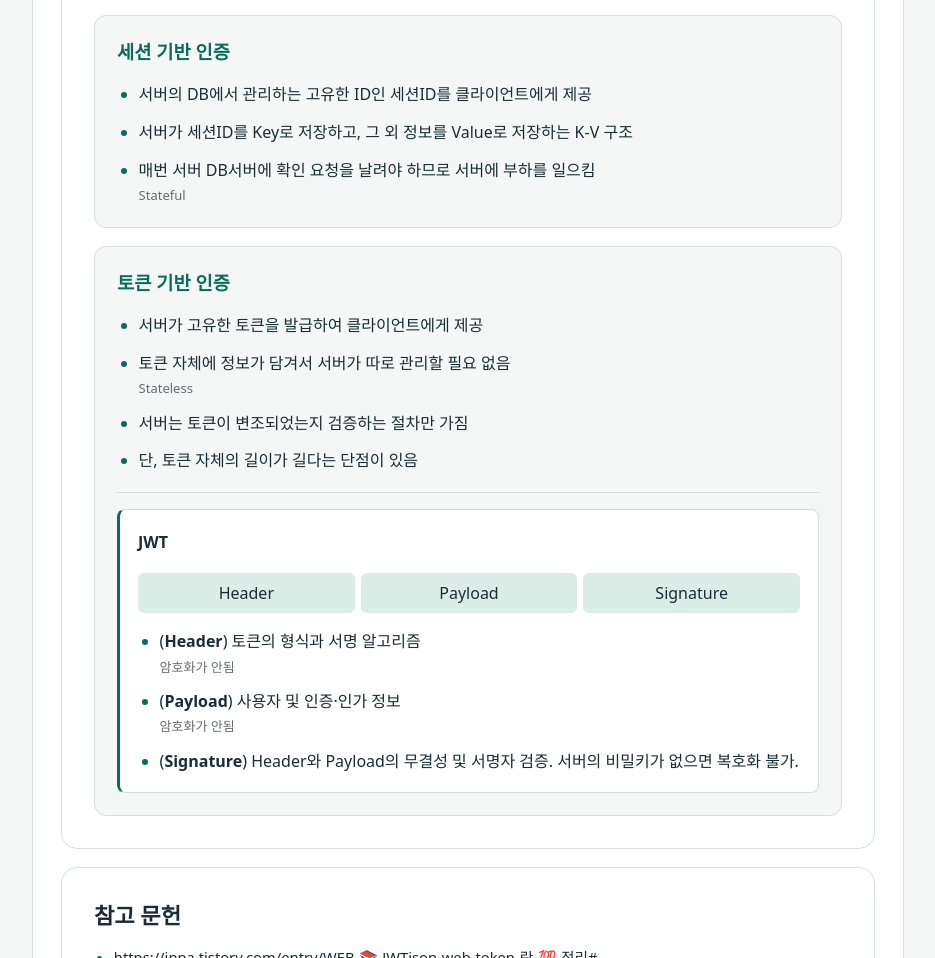
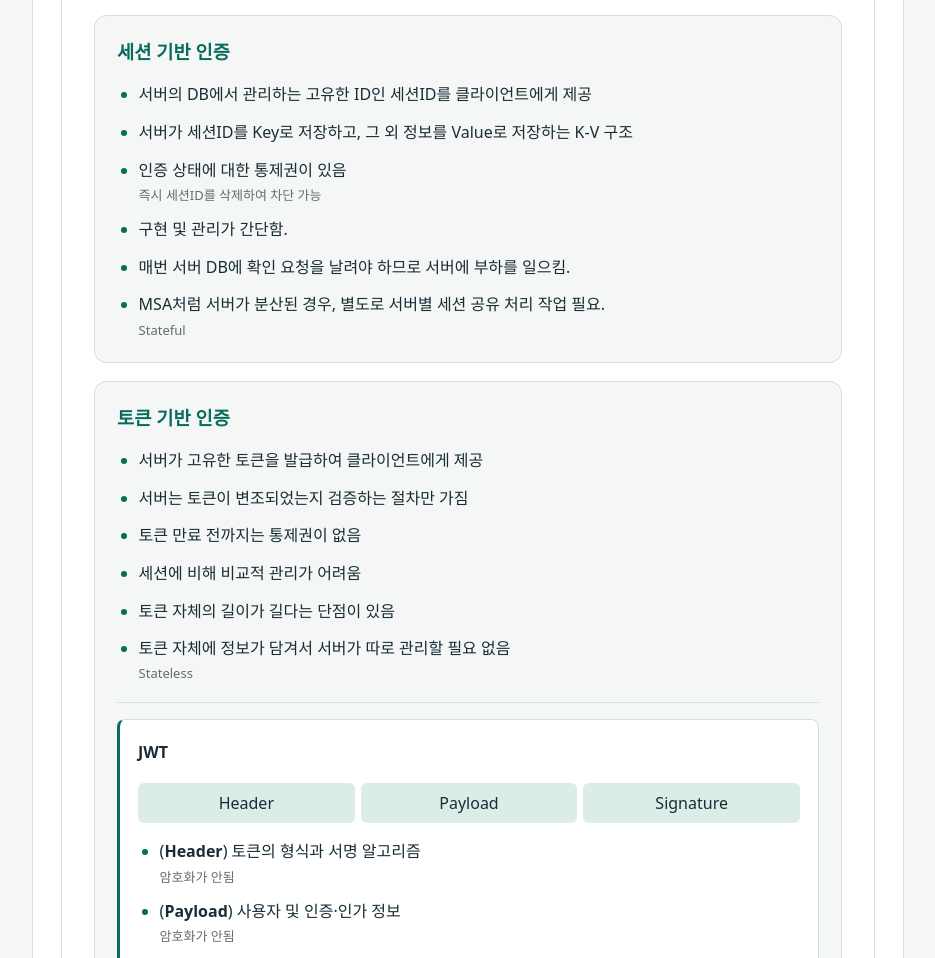
Before and after one commit to kangwlgns/study-note, a plain HTML site: page topics/security/authentication-authorization.html in a window 1280 px wide. Shown: the part 3060-4018 px from the top of the page, without its empty margins (172-1107 px from the left). Drawn offline with Linux system fonts and the light colour scheme.

Commit message:
인증과 인가 학습 문서 및 작성 가이드 수정(토큰과 세션)

```diff
--- a/topics/security/authentication-authorization.html
+++ b/topics/security/authentication-authorization.html
@@ -122,9 +122,9 @@
         <h2>인증 방식별 특징</h2>
         <ul class="context"><li>최초 로그인은 ID/PW를 통해 진행하지만, 민감한 정보(ID/PW)의 보호를 위해 이후 단계에서는 민감 정보 대신 세션ID 혹은 토큰을 사용한다.</li><li>세션 ID나 토큰에 유효기간을 부여하여 탈취가 되더라도 공격할 수 있는 시간을 제한시킨다.</li></ul>
         <div class="pair">
-          <div class="note"><h3>세션 기반 인증</h3><ul><li>서버의 DB에서 관리하는 고유한 ID인 세션ID를 클라이언트에게 제공</li><li>서버가 세션ID를 Key로 저장하고, 그 외 정보를 Value로 저장하는 K-V 구조</li><li>매번 서버 DB서버에 확인 요청을 날려야 하므로 서버에 부하를 일으킴<span class="inline-note">Stateful</span></li></ul></div>
+          <div class="note"><h3>세션 기반 인증</h3><ul><li>서버의 DB에서 관리하는 고유한 ID인 세션ID를 클라이언트에게 제공</li><li>서버가 세션ID를 Key로 저장하고, 그 외 정보를 Value로 저장하는 K-V 구조</li><li>인증 상태에 대한 통제권이 있음<span class="inline-note">즉시 세션ID를 삭제하여 차단 가능</span></li><li>구현 및 관리가 간단함.</li><li>매번 서버 DB에 확인 요청을 날려야 하므로 서버에 부하를 일으킴.</li><li>MSA처럼 서버가 분산된 경우, 별도로 서버별 세션 공유 처리 작업 필요.</li><span class="inline-note">Stateful</span></ul></div>
           <div class="note">
-            <h3>토큰 기반 인증</h3><ul><li>서버가 고유한 토큰을 발급하여 클라이언트에게 제공</li><li>토큰 자체에 정보가 담겨서 서버가 따로 관리할 필요 없음<span class="inline-note">Stateless</span></li><li>서버는 토큰이 변조되었는지 검증하는 절차만 가짐</li><li>단, 토큰 자체의 길이가 길다는 단점이 있음</li></ul>
+            <h3>토큰 기반 인증</h3><ul><li>서버가 고유한 토큰을 발급하여 클라이언트에게 제공</li><li>서버는 토큰이 변조되었는지 검증하는 절차만 가짐</li><li>토큰 만료 전까지는 통제권이 없음</li><li>세션에 비해 비교적 관리가 어려움</li><li>토큰 자체의 길이가 길다는 단점이 있음</li><li>토큰 자체에 정보가 담겨서 서버가 따로 관리할 필요 없음<span class="inline-note">Stateless</span></li></ul>
             <div class="subtopics">
               <div class="subtopic">
                 <h4>JWT</h4>
```
